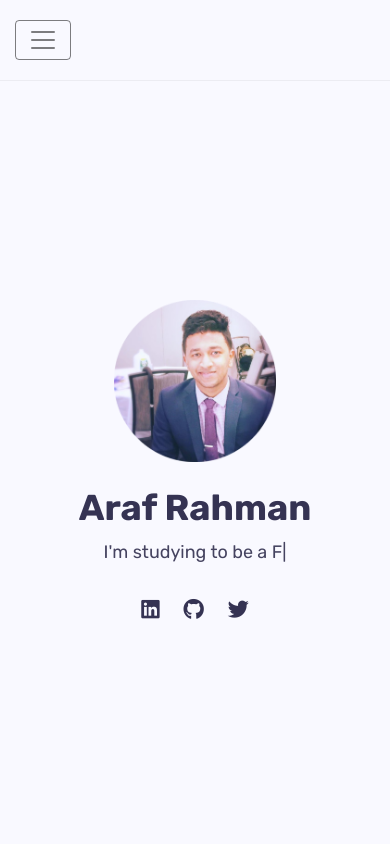
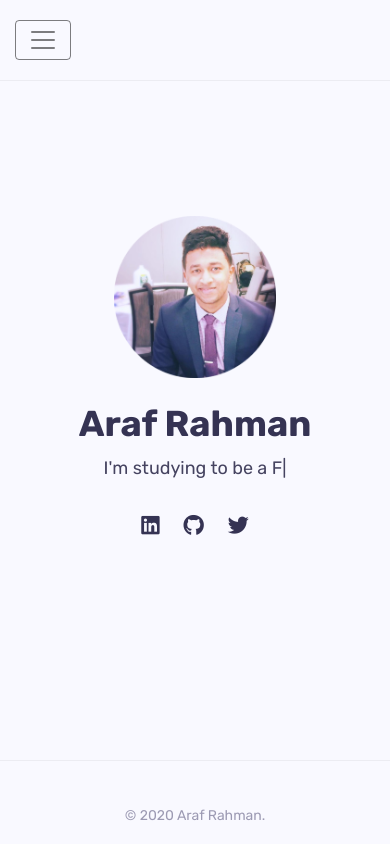
Before and after one commit to araf-rahman/portfolio_project, a React (Create React App) app: page / in a window 390 px wide. Shown: the top 844 px of the page. Built offline with nearby package versions, Linux system fonts and the light colour scheme.

Commit message:
Updated css

```diff
--- a/src/sass/responsive.scss
+++ b/src/sass/responsive.scss
@@ -63,7 +63,7 @@ only screen and (min-device-pixel-ratio: 1.5){
 
 @media only screen and (max-width: 768px) {
 	section.home {
-		padding: 300px 0;
+		padding: 200px 0;
 	}
 	.portfolio-filter {
 		display: none;
```
